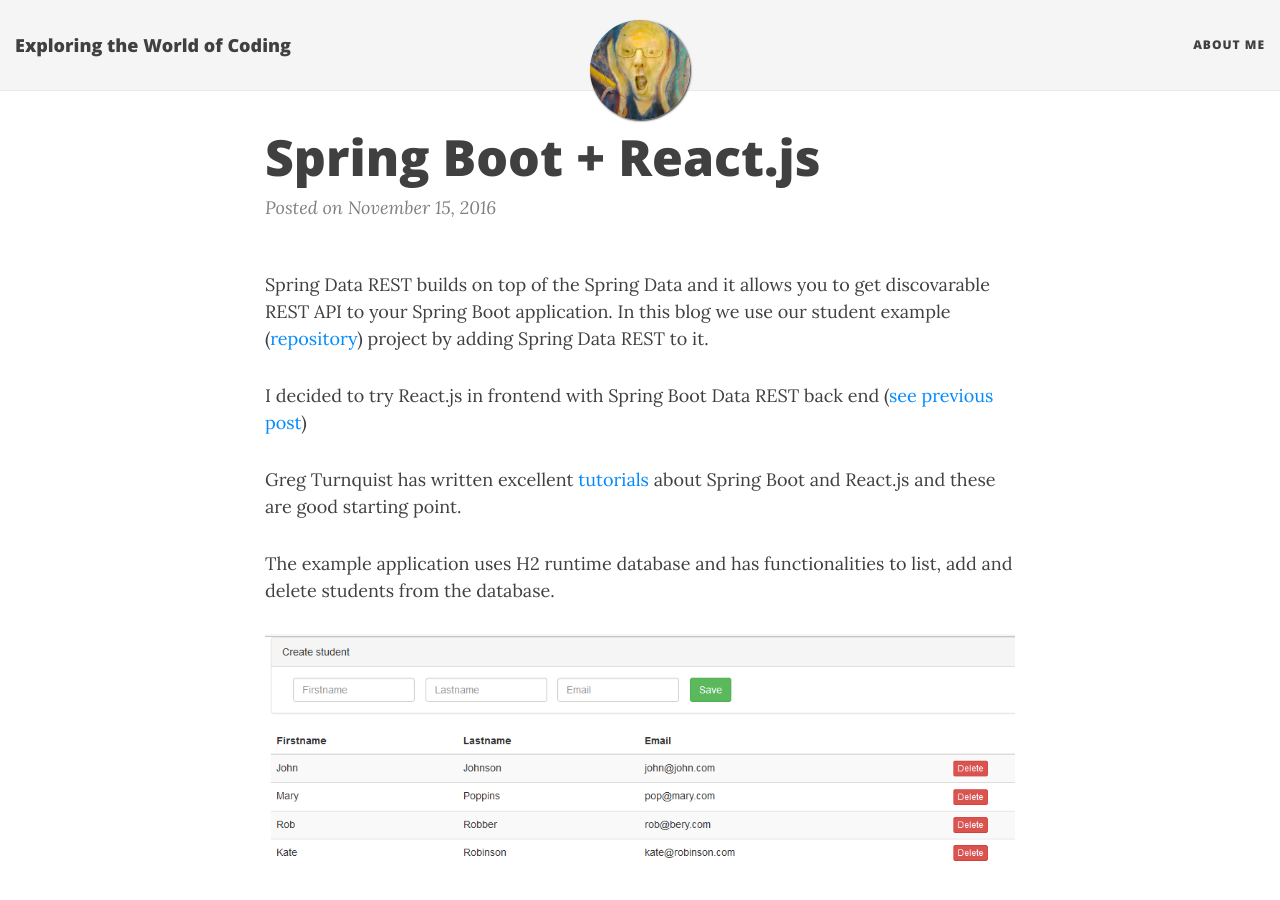
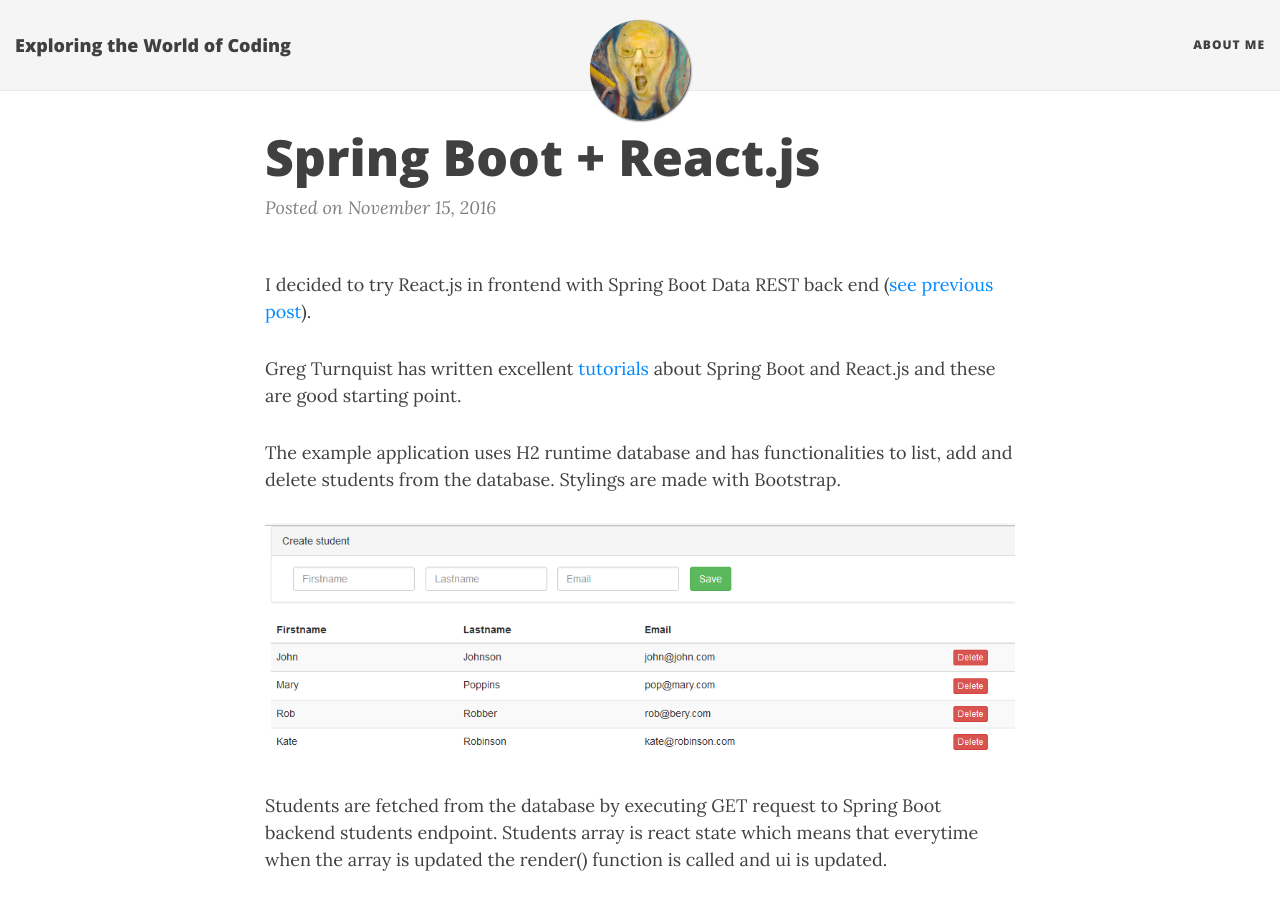
Before and after one commit to juhahinkula/juhahinkula.github.io, a Jekyll site: the page built from _posts/2016-11-15-crudboot-react.markdown, in a window 1280 px wide and 900 px high. Built offline with Jekyll 4.4.1, drawn with Linux system fonts in a browser that asks for light colours; nearby versions of some CDN libraries; comment, search, counter and statistics services are not loaded.

Commit message:
new post

```diff
--- a/_posts/2016-11-15-crudboot-react.markdown
+++ b/_posts/2016-11-15-crudboot-react.markdown
@@ -2,13 +2,11 @@
 layout: post
 title:  "Spring Boot + React.js"
 ---
-Spring Data REST builds on top of the Spring Data and it allows you to get discovarable REST API to your Spring Boot application. In this blog we use our student example ([repository](https://github.com/juhahinkula/StudentListFinal.git)) project by adding Spring Data REST to it.
-
-I decided to try React.js in frontend with Spring Boot Data REST back end ([see previous post](/2016-10-24-crudboot-data-rest))
+I decided to try React.js in frontend with Spring Boot Data REST back end ([see previous post](/2016-10-24-crudboot-data-rest)).
 
 Greg Turnquist has written excellent [tutorials](https://spring.io/guides/tutorials/react-and-spring-data-rest/) about Spring Boot and React.js and these are good starting point.
 
-The example application uses H2 runtime database and has functionalities to list, add and delete students from the database.
+The example application uses H2 runtime database and has functionalities to list, add and delete students from the database. Stylings are made with Bootstrap.
 
 ![screenshot]({{ site.baseurl }}/img/springreact.png)
 
```
